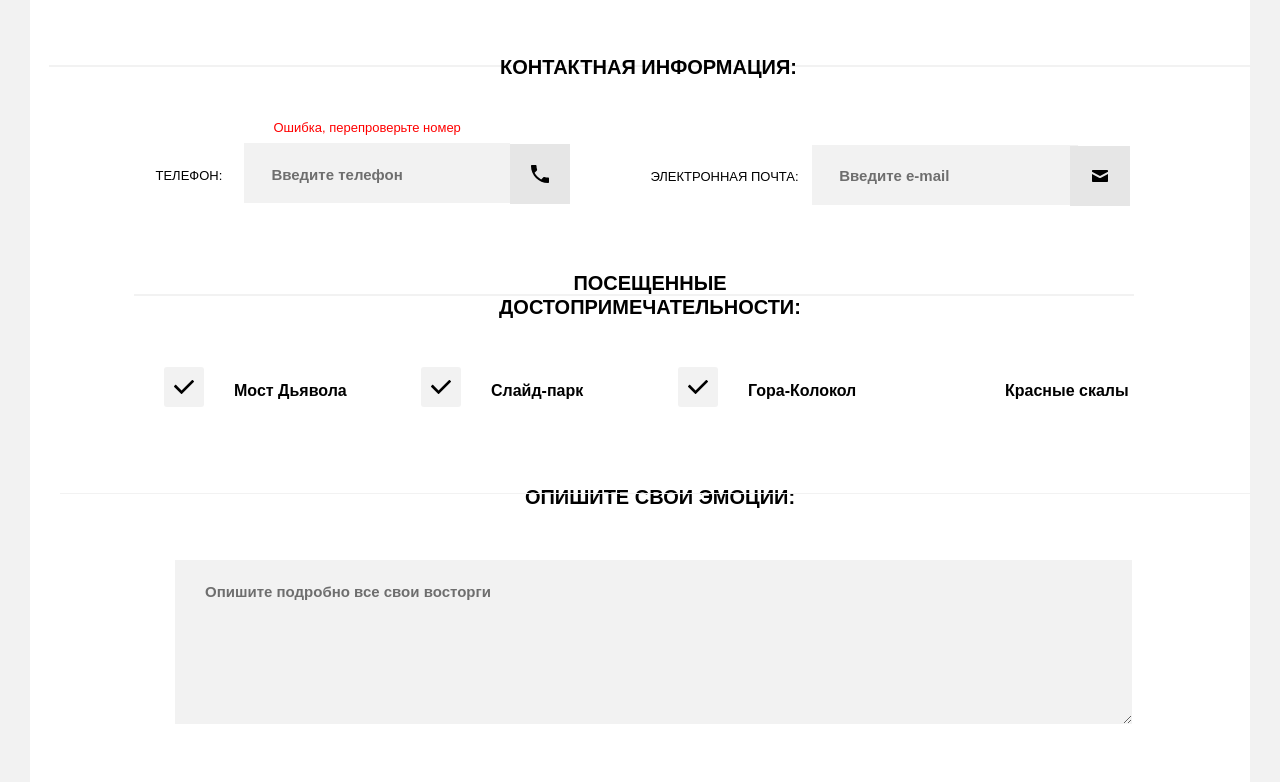
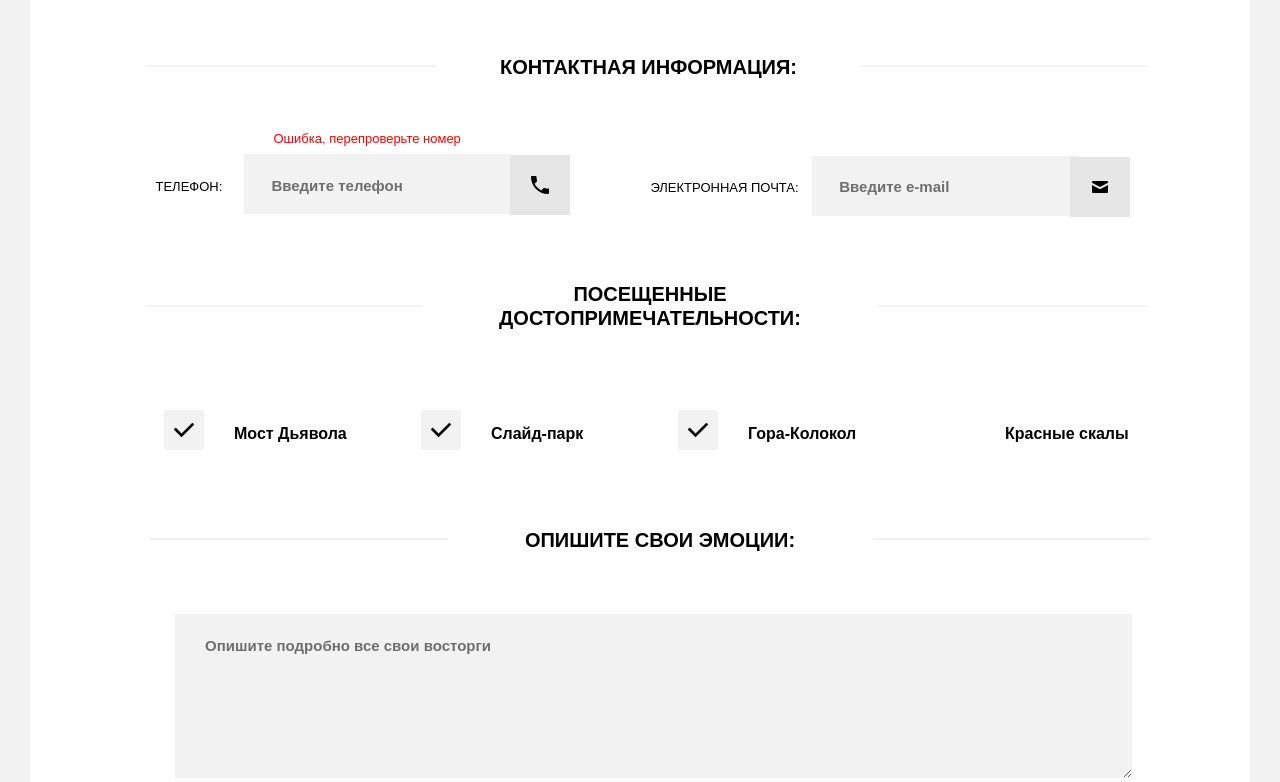
Before and after one commit to OlgaShapel/63473-sedona, a website: page form.html in a window 1280 px wide. Shown: the part 958-1740 px from the top of the page. Drawn offline with nearby package versions, Linux system fonts and the light colour scheme; files that its build step writes are made by us from their sources.

Commit message:
all form

```diff
--- a/form.html
+++ b/form.html
@@ -49,7 +49,7 @@
       </div>
     </div>
        <div class="form__group--contact">
-         <h2 class="form__header">КОНТАКТНАЯ ИНФОРМАЦИЯ:</h2>
+         <h2 class="form__header"><span>КОНТАКТНАЯ ИНФОРМАЦИЯ:</span></h2>
       <div class="form__field  form__field--contacts">
         <label class="form__label  form__label--contact" for="phone-number"><span class="phone-hidden">Контактный</span></span> телефон:</label>
         <input type="text" class="form__input  form__input--contact" name="phone number"
@@ -84,7 +84,7 @@
         </div>
       </div>
       <div class="form__group--check">
-        <h2 class="form__header">Посещенные достопримечательности:</h2>
+        <h2 class="form__header"><span>Посещенные достопримечательности:</span></h2>
         <div class="form__field  form__field--sights">
           <input type="checkbox" class="form__input  form__input--checkbox" name="sight" value="Мост Дьявола"
                  id="first" checked>
@@ -107,7 +107,7 @@
         </div>
       </div>
     <div class="form__group--write">
-      <h2 class="form__header">Опишите свои эмоции:</h2>
+      <h2 class="form__header"><span>Опишите свои эмоции:</span></h2>
       <textarea class="form__input  form__input--textarea" placeholder="Опишите подробно все свои восторги" rows="5"
                 name="comment"></textarea>
 
--- a/sass/form.scss
+++ b/sass/form.scss
@@ -351,20 +351,26 @@ input.form__field-btn {
     margin-bottom: 2px;
     .form__header {
       display: inline-block;
-      background: $bg-white;
       position: relative;
       font-size: 20px;
       padding-bottom: 25px;
       text-align: center;
       z-index: 1;
+      span {
+        background-color: $bg-white;
+        height: 35px;
+        width: 425px;
+        display: inline-block;
+      }
       &:before {
         display: block;
         content: "";
         background: $form-background;
         height: 2px;
-        width: 100%;
+        width: 1000px;
         position: absolute;
         top: 18px;
+        left: 115px;
         z-index: -1;
       }
     }
@@ -470,6 +476,16 @@ input.form__field-btn {
       margin-left: 30%;
       margin-right: 30%;
       padding-top: 4px;
+      z-index: 3;
+      span {
+ display: inline-block;
+        background-color: $bg-white;
+        width: auto;
+        height: 80px;
+        z-index: 1;
+        text-align: center;
+
+      }
       &:before {
         display: block;
         content: "";
@@ -478,8 +494,8 @@ input.form__field-btn {
         width: 1000px;
         position: absolute;
         top: 27px;
-        z-index: 1;
-        left: -288px;
+        z-index: -1;
+        left: -275px;
       }
     }
     .form__field--sights {
@@ -519,16 +535,23 @@ input.form__field-btn {
       margin-top: 41px;
       font-size: 20px;
       text-align: center;
-       &:before {
+      z-index: 3;
+      span {
+        background-color: $bg-white;
+        height: 35px;
+        width: 425px;
+        display: inline-block;
+      }
+      &:before {
+        display: block;
         content: "";
-        display: block;
-        width: 100%;
-        height: 1px;
-        background-color: $form-background;
+        background: $form-background;
+        height: 2px;
+        width: 1000px;
         position: absolute;
-        top: 50%;
-        left: 0;
-        z-index: 1;
+        top: 18px;
+        left: 90px;
+        z-index: -1;
       }
     }
     .form__input--textarea {
--- a/sass/header.scss
+++ b/sass/header.scss
@@ -19,6 +19,7 @@
   flex-direction: column;
   width: 100%;
   margin: 0;
+
 }
 
 .main-nav__item {
```
